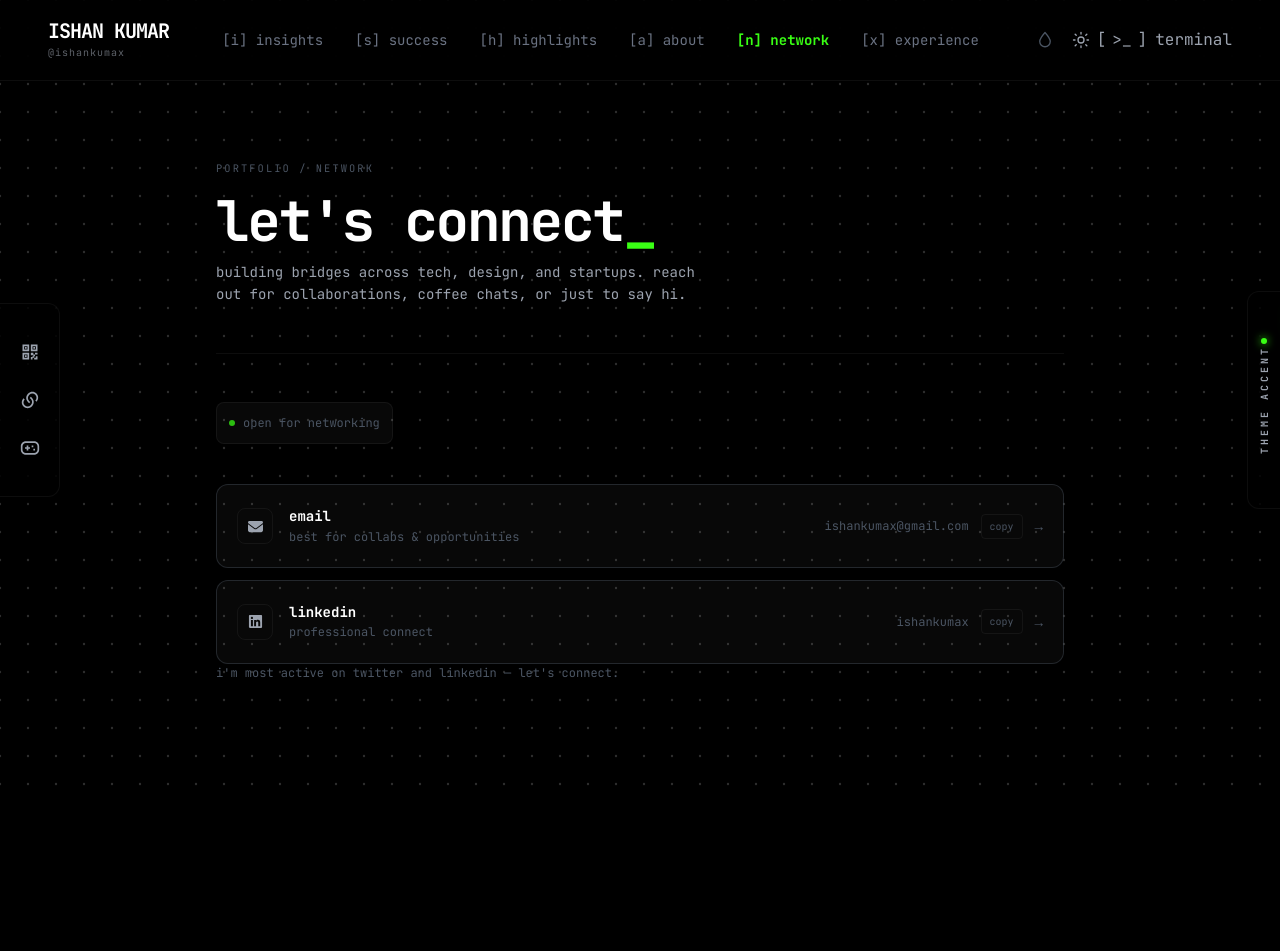
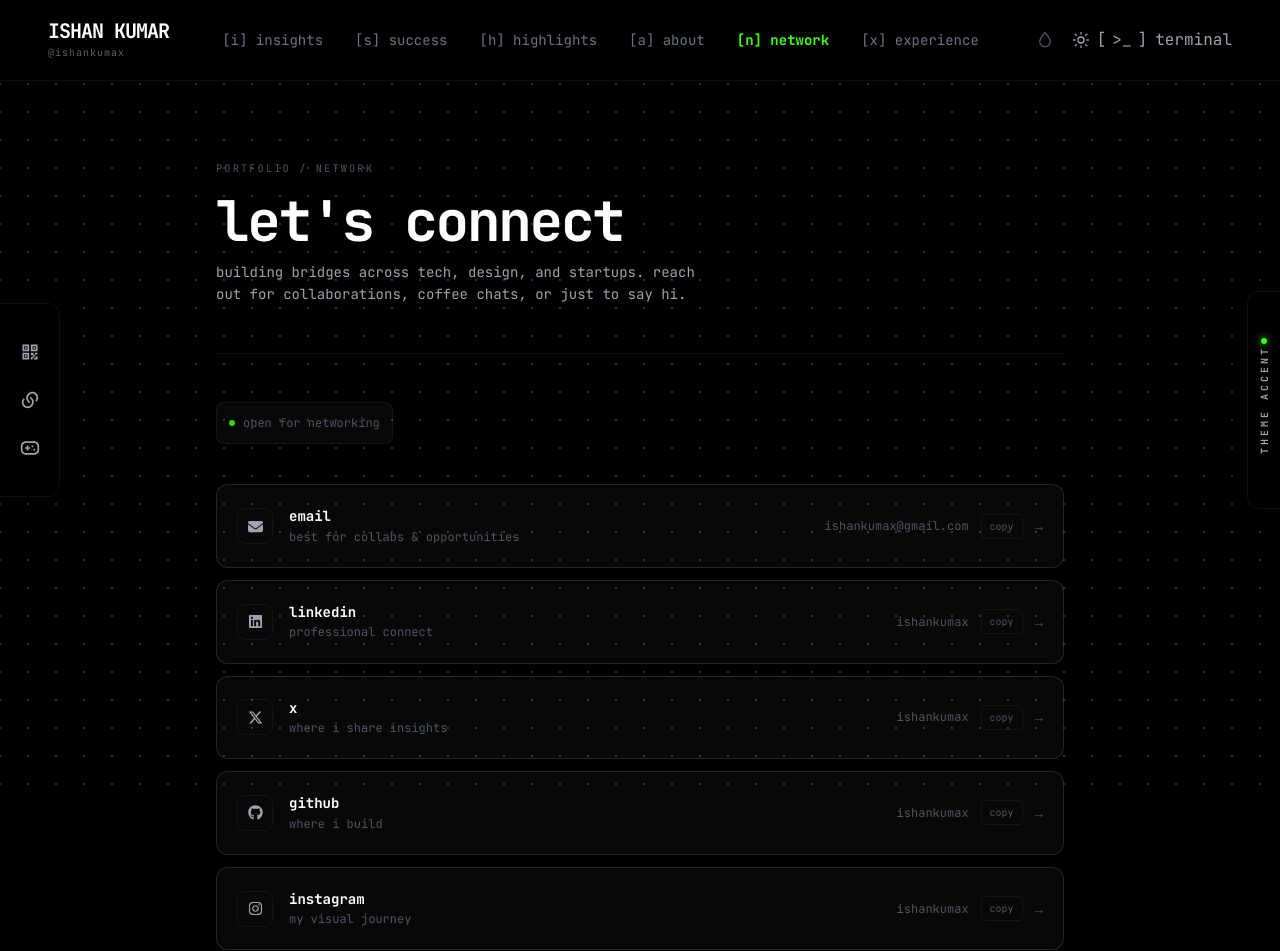
Before and after one commit to ishankumax/portfolio, a React (Vite) app: page /contact in a window 1280 px wide. Shown: the top 951 px of the page. Before the commit the page ends 800 px from the top, so only its background shows below. Built offline with nearby package versions, Linux system fonts and the light colour scheme; no server answers; the database is empty.

Commit message:
network page corrected

```diff
--- a/src/components/Network.jsx
+++ b/src/components/Network.jsx
@@ -30,6 +30,27 @@ const DEFAULT_LINKS = [
     icon: <FaLinkedin size={15} />,
     desc: 'professional connect'
   },
+  {
+    label: 'x',
+    value: 'ishankumax',
+    href: 'https://twitter.com/ishankumax',
+    icon: <FaXTwitter size={15} />,
+    desc: 'where i share insights'
+  },
+  {
+    label: 'github',
+    value: 'ishankumax',
+    href: 'https://github.com/ishankumax',
+    icon: <FaGithub size={15} />,
+    desc: 'where i build'
+  },
+  {
+    label: 'instagram',
+    value: 'ishankumax',
+    href: 'https://instagram.com/ishankumax',
+    icon: <FaInstagram size={15} />,
+    desc: 'my visual journey'
+  }
 ]
 
 function ContactCard({ item }) {
```
